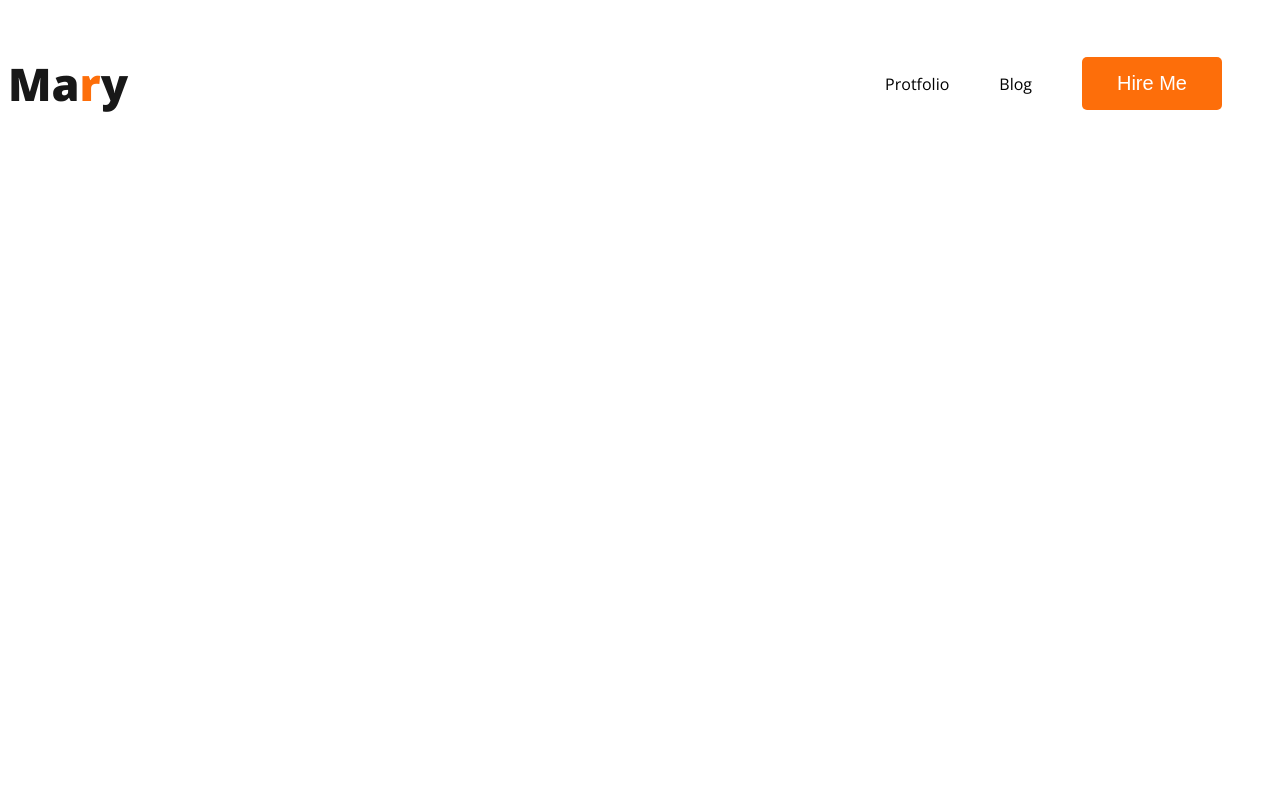
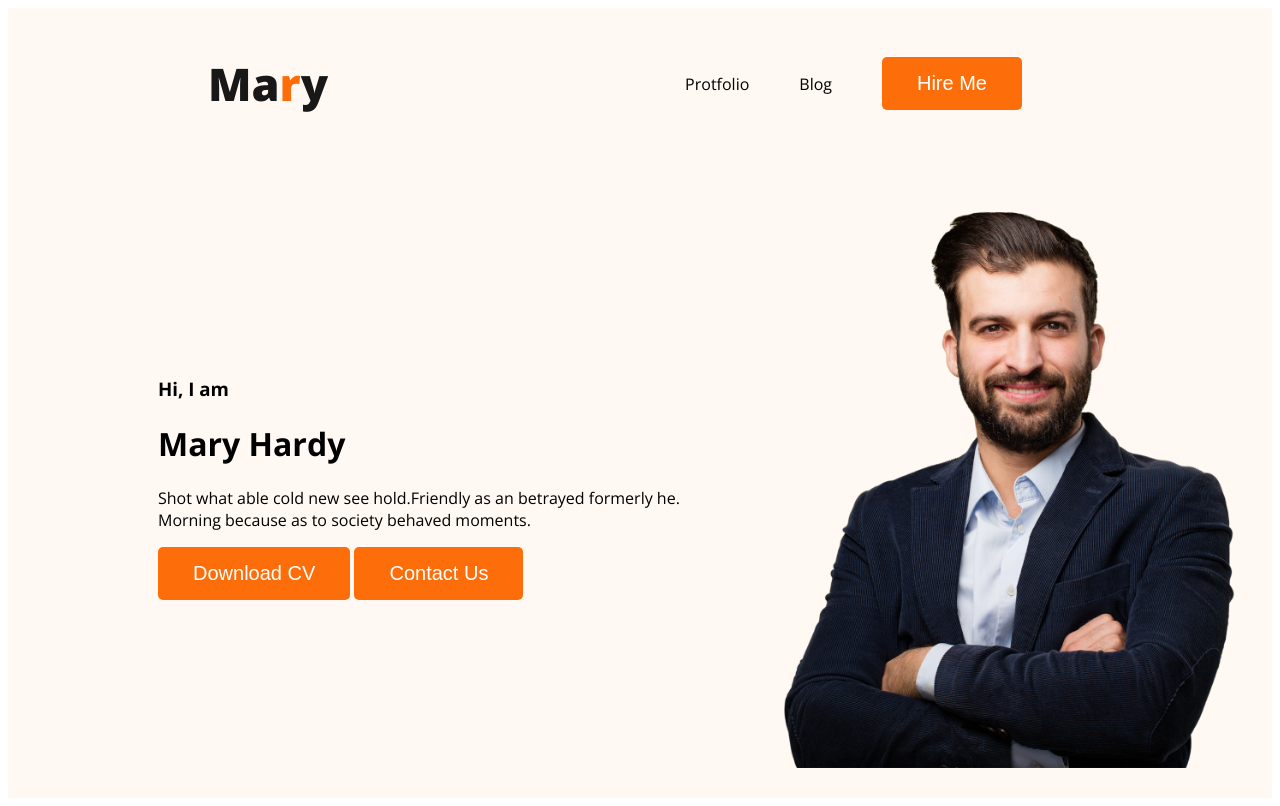
Before and after one commit to Captainboggey/web-developer-protfolio, a plain HTML site: page index.html in a window 1280 px wide. Drawn offline with nearby package versions, Linux system fonts and the light colour scheme.

Commit message:
adding banner

```diff
--- a/index.html
+++ b/index.html
@@ -10,7 +10,7 @@
     <link rel="stylesheet" href="/styles/style.css">
 </head>
 <body>
-    <header>
+    <header class="header">
         <nav>
             <h3 class="nav-title">Ma<span class="text-primary ">r</span>y</h3>
 
@@ -20,6 +20,22 @@
                 <li><button class="btn-primary">Hire Me</button></li>
             </ul>
         </nav>
+       <div class="banner">
+
+        <div class="banner-content">
+            <h3 class="banner-greeting">Hi, I  am</h3>
+            <h1 class="banner-title">Mary Hardy</h1>
+            <p>Shot what able cold new see hold.Friendly as an betrayed formerly he. Morning because as to society behaved moments.</p>
+            <button class="btn-primary">Download CV</button>
+            <button class="btn-primary">Contact Us</button>
+
+
+
+
+       </div>
+       <img class="profile-pic" src="/images/hardy.png" alt="">
+
+
 
 
     </header>
--- a/styles/style.css
+++ b/styles/style.css
@@ -31,6 +31,7 @@ nav{
     display: flex;
     justify-content: space-between;
     align-items: center;
+    margin: 0 200px;
 
 }
 
@@ -56,3 +57,17 @@ nav a{
     text-decoration: none;
     color: #474747;
 }
+.header{
+    background: rgb(255, 248, 243);
+}
+
+.banner{
+    padding: 30px 30px 30px 150px;
+    display: flex;
+    align-items: center;
+}
+.profile-pic{
+    width: 500px;
+
+
+}
```
